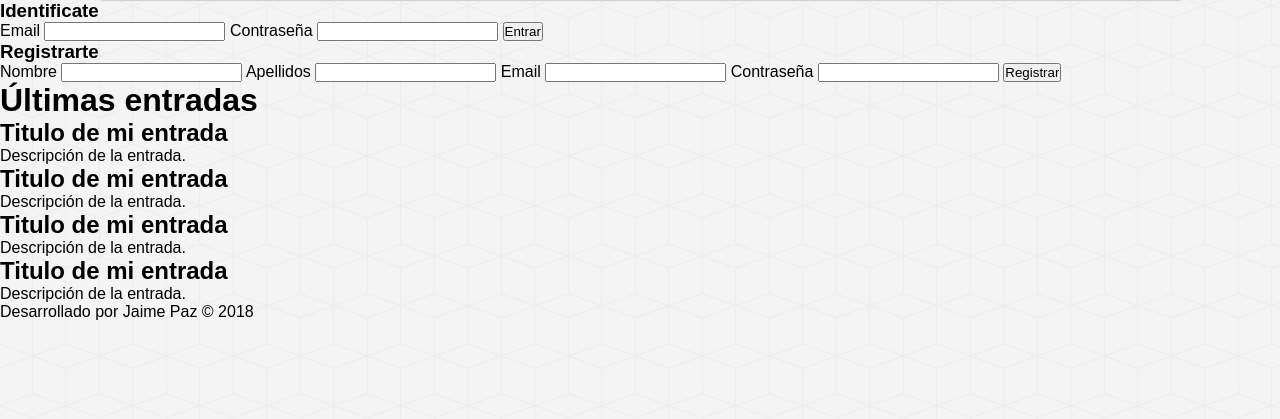
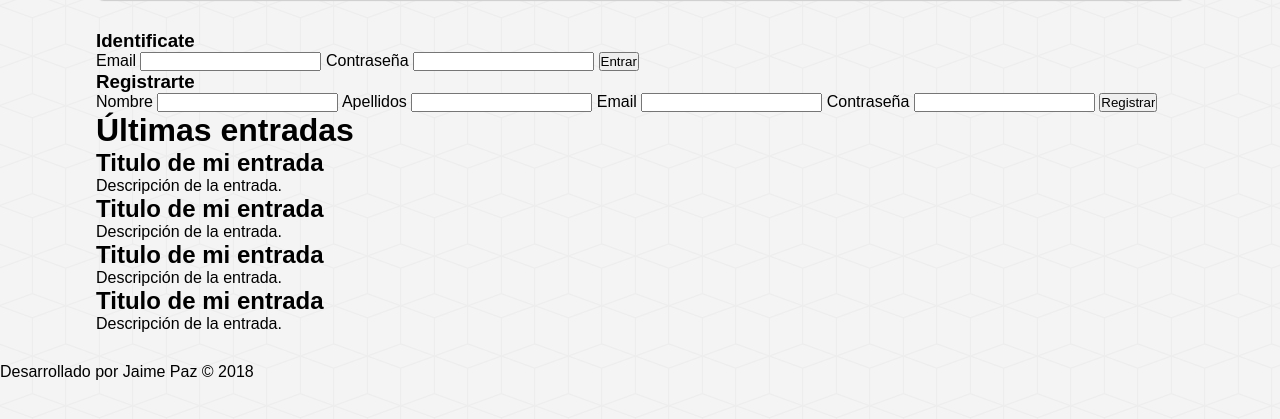
Before and after one commit to CuartoHokage/phpAprender, a PHP site: page / in a window 1280 px wide. Shown: the part 157-576 px from the top of the page. Run offline with PHP 8.4, Linux system fonts and the light colour scheme.

Commit message:
cambios contenedor

```diff
--- a/proyecto-php/assets/css/estilos.css
+++ b/proyecto-php/assets/css/estilos.css
@@ -90,7 +90,11 @@ body{
 #nav ul li a:hover{
     background: linear-gradient(to bottom, #f2f2f2 0px, #dad9d4 100%);
 }
-/* fin menu */
-/* .block-aside{
-
-} */
+/* Contenido */
+#contenedor{
+    width: 85%;
+    height: auto;
+    margin: 0px auto;
+    margin-top: 30px;
+    margin-bottom: 30px;
+}
--- a/proyecto-php/index.php
+++ b/proyecto-php/index.php
@@ -46,7 +46,7 @@
         </nav>
         <div class="clearfix"></div>
     </header>
-    <div id="container">
+    <div id="contenedor">
     <!-- sidebar (barra lateral) -->
         <aside id="sidebar">
         <!-- Login -->
@@ -54,10 +54,10 @@
                 <h3>Identificate</h3>
                 <form action="login.php" method="POST">
                     <label for="email">Email</label>
-                    <input type="email" name="email" id="email">
+                    <input type="email" name="email" id="email1">
 
                     <label for="password">Contraseña</label>
-                    <input type="password" name="password" id="password">
+                    <input type="password" name="password" id="password1">
 
                     <input type="submit" value="Entrar">
                 </form>
```
